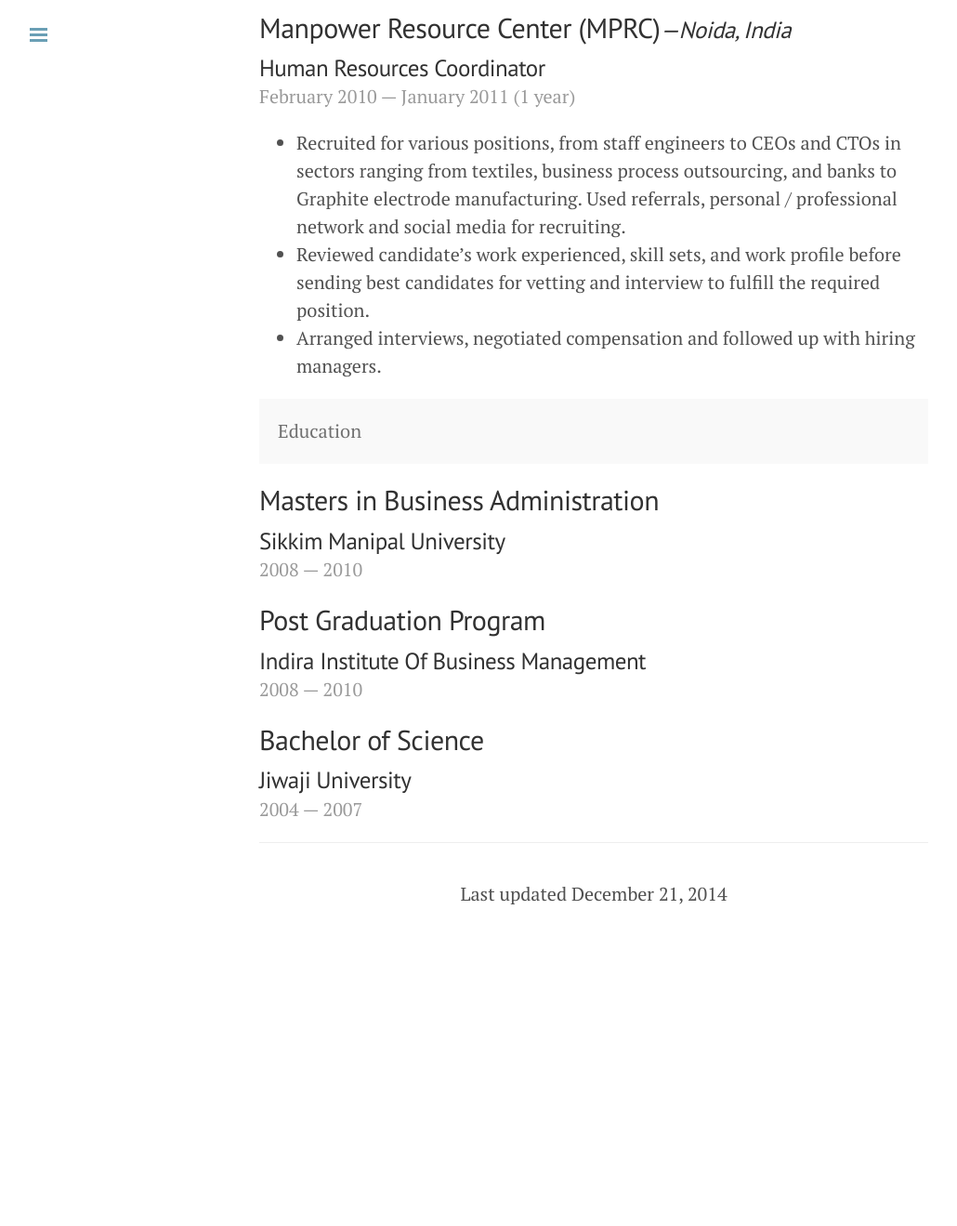
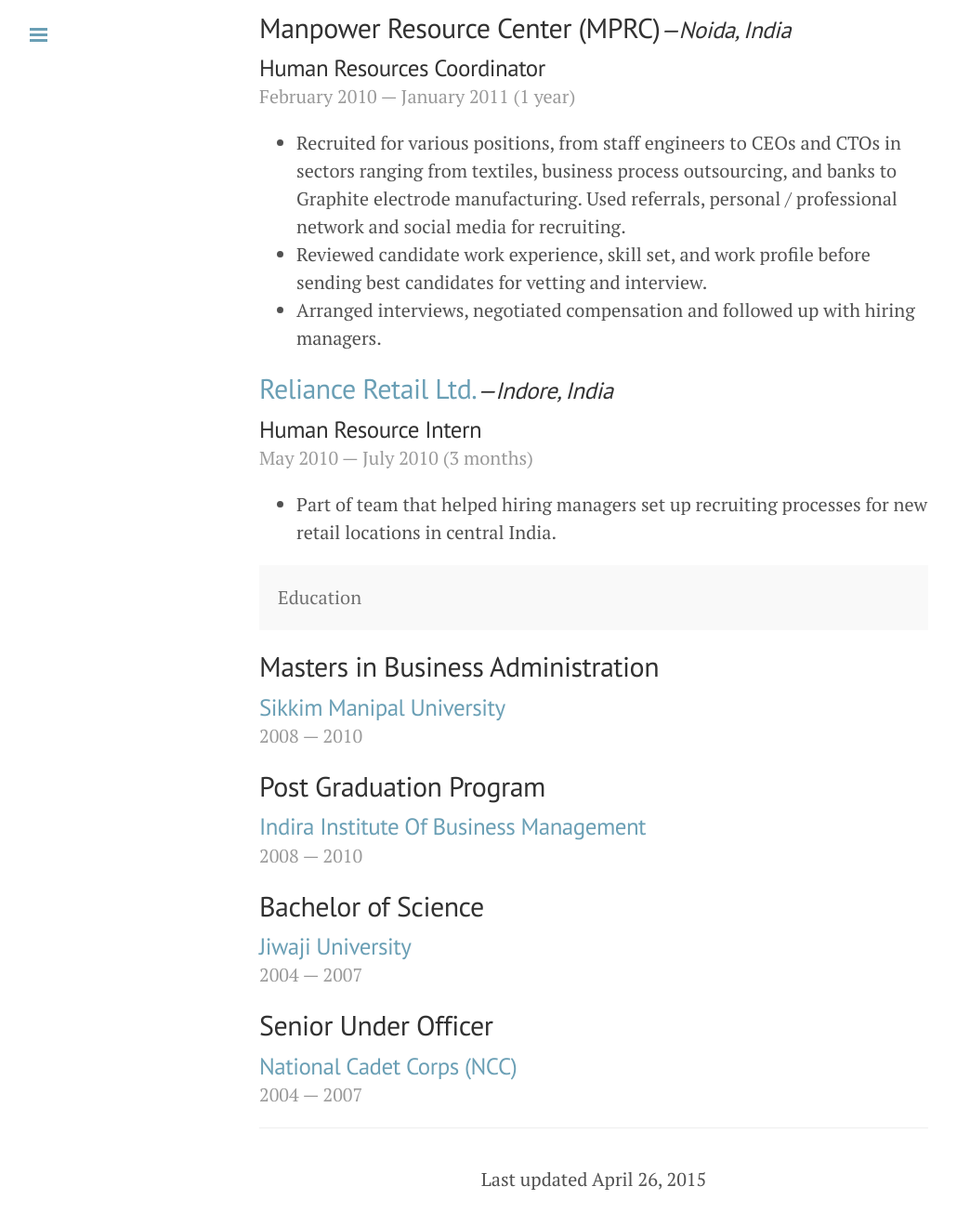
Before and after one commit to ishankapoor/pratibhadutta, a Jekyll site: the page built from resume.md, in a window 1280 px wide and 1400 px high, scrolled down 1228 px. Shown: the top 1319 px of the window at 93% size, without its empty margins (1-1031 px from the left). Built offline with Jekyll 4.4.1, drawn with Linux system fonts in a browser that asks for light colours; Markdown is read by kramdown in place of the engine named in the settings; before the commit the page ends 2345 px from its top, so only the background shows below that.

Commit message:
resume rework and spelling

```diff
--- a/resume.md
+++ b/resume.md
@@ -1,7 +1,7 @@
 ---
 layout: page
 title: Resume
-date: 2014-12-21
+date: 2015-04-26
 ---
 
 <p class="message">Work Experience</p>
@@ -40,21 +40,30 @@
 <div class="post-date">February 2010 &mdash; January 2011 (1 year)</div>
 
 * Recruited for various positions, from staff engineers to CEOs and CTOs in sectors ranging from textiles, business process outsourcing, and banks to Graphite electrode manufacturing. Used referrals, personal / professional network and social media for recruiting.
-* Reviewed candidate's work experienced, skill sets, and work profile before sending best candidates for vetting and interview to fulfill the required position.
+* Reviewed candidate work experience, skill set, and work profile before sending best candidates for vetting and interview.
 * Arranged interviews, negotiated compensation and followed up with hiring managers.
+
+<h2><a href="http://www.ril.com/OurBusinesses/Retail.aspx">Reliance Retail Ltd.</a><cite class="job-location">&mdash;Indore, India</cite></h2>
+<h3 class="job-title">Human Resource Intern</h3>
+<div class="post-date">May 2010 &mdash; July 2010 (3 months)</div>
+* Part of team that helped hiring managers set up recruiting processes for new retail locations in central India.
 
 <p class="message">Education</p>
 
 ## Masters in Business Administration
-<h3 class="job-title">Sikkim Manipal University</h3>
+<h3 class="job-title"><a href="http://smu.edu.in">Sikkim Manipal University</a></h3>
 <div class="post-date">2008 &mdash; 2010</div>
 
 ## Post Graduation Program
-<h3 class="job-title">Indira Institute Of Business Management</h3>
+<h3 class="job-title"><a href="http://indiraiimp.edu.in">Indira Institute Of Business Management</a></h3>
 <div class="post-date">2008 &mdash; 2010</div>
 
 ## Bachelor of Science
-<h3 class="job-title">Jiwaji University</h3>
+<h3 class="job-title"><a href="http://www.jiwaji.edu">Jiwaji University</a></h3>
+<div class="post-date">2004 &mdash; 2007</div>
+
+## Senior Under Officer
+<h3 class="job-title"><a href="http://nccindia.nic.in">National Cadet Corps (NCC)</a></h3>
 <div class="post-date">2004 &mdash; 2007</div>
 
 <div class="related">
```
Also changed, not shown: _posts/2015-03-09-work-permits-for-h4b.md (+1 -1 lines), life.md (+2 -0 lines).
